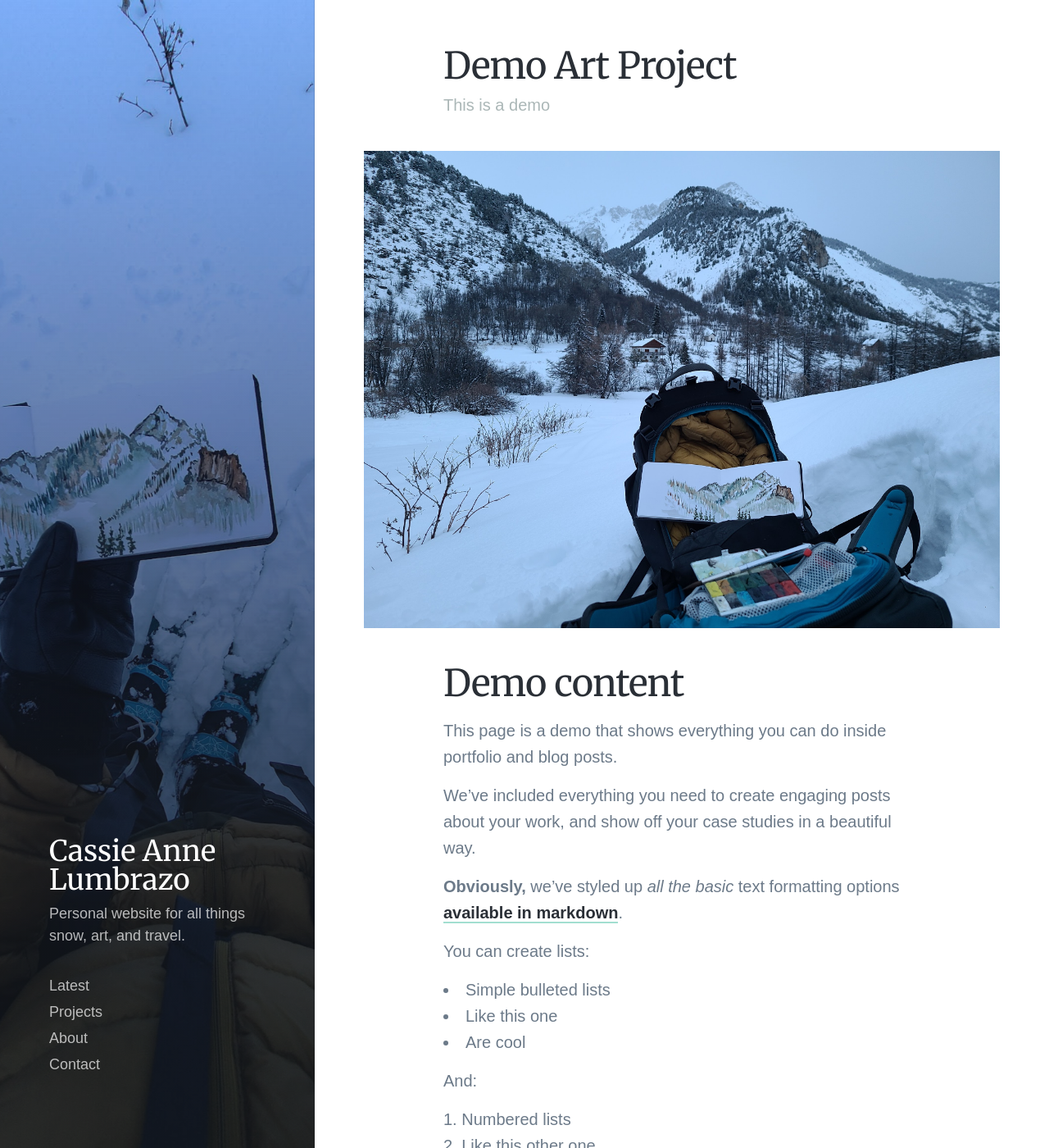
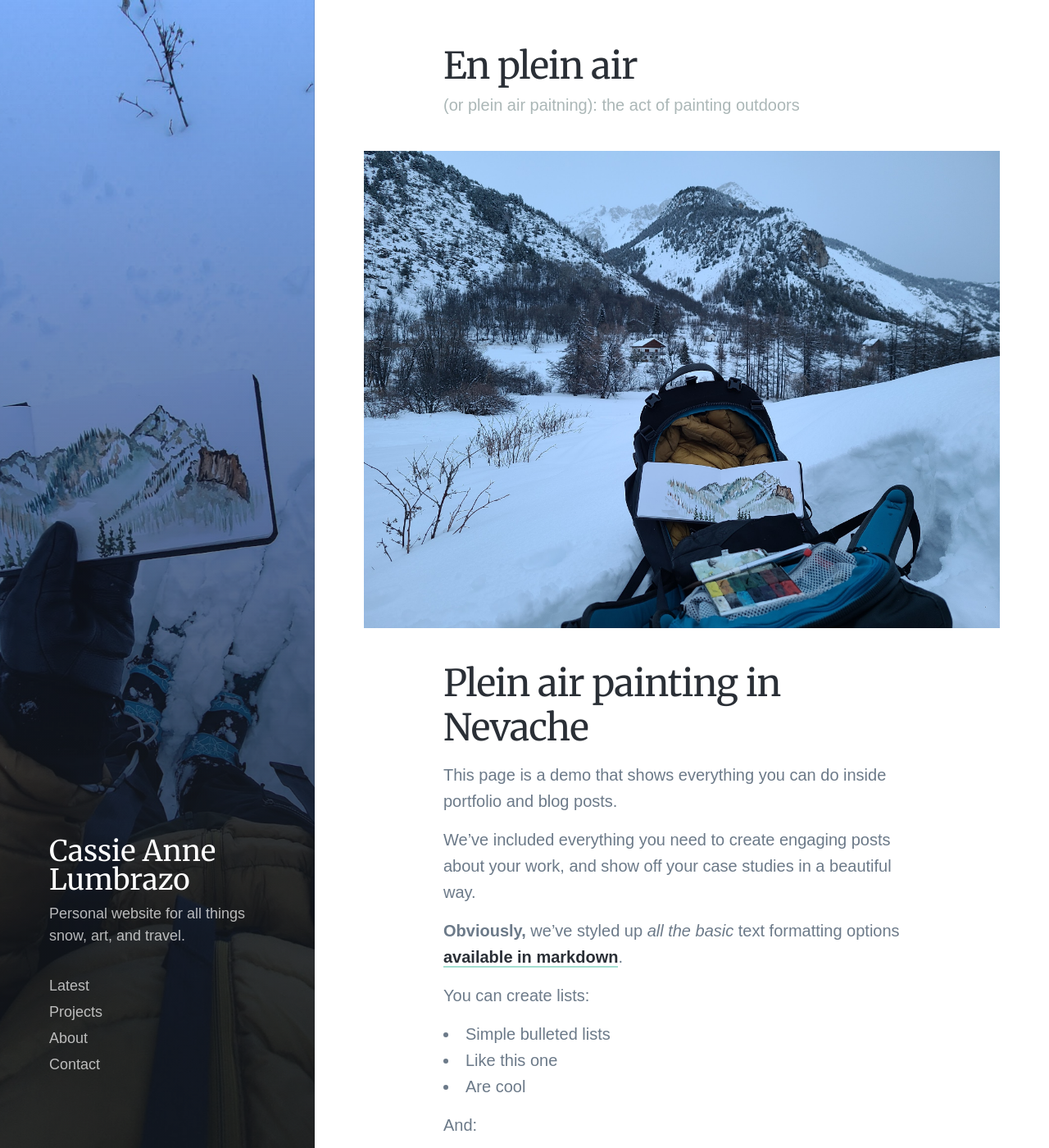
Before and after one commit to cassielumbrazo/cassielumbrazo.github.io, a Jekyll site: the page built from _projects/2018-06-30-demo-project.md, in a window 1280 px wide and 1400 px high. Shown: the whole window at 82% size. Built offline with Jekyll 4.4.1, drawn with Linux system fonts in a browser that asks for light colours; nearby versions of some CDN libraries; some web fonts are replaced.

Commit message:
updating titles

```diff
--- a/_projects/2018-06-30-demo-project.md
+++ b/_projects/2018-06-30-demo-project.md
@@ -1,13 +1,13 @@
 ---
-title: 'Demo Art Project'
-subtitle: 'This is a demo'
+title: 'En plein air'
+subtitle: '(or plein air paitning): the act of painting outdoors'
 date: 2018-06-30 00:00:00
 featured_image: '/images/art/nevache/touring_painting.jpg'
 ---
 
 ![](/images/art/nevache/backpack_painting.jpg)
 
-## Demo content
+## Plein air painting in Nevache
 
 This page is a demo that shows everything you can do inside portfolio and blog posts.
 
@@ -35,9 +35,9 @@ The theme also supports markdown tables:
 
 | Item                 | Author        | Supports tables? | Price |
 |----------------------|---------------|------------------|-------|
-| Duet Jekyll Theme    | Jekyll Themes | Yes              | $49   |
-| Index Jekyll Theme   | Jekyll Themes | Yes              | $49   |
-| Journal Jekyll Theme | Jekyll Themes | Yes              | $49   |
+| Duet Jekyll Theme    | Jekyll Themes | Yes              | $   |
+| Index Jekyll Theme   | Jekyll Themes | Yes              | $   |
+| Journal Jekyll Theme | Jekyll Themes | Yes              | $   |
 
 And footnotes[^1], which link to explanations[^2] at the bottom of the page[^3].
 
```
